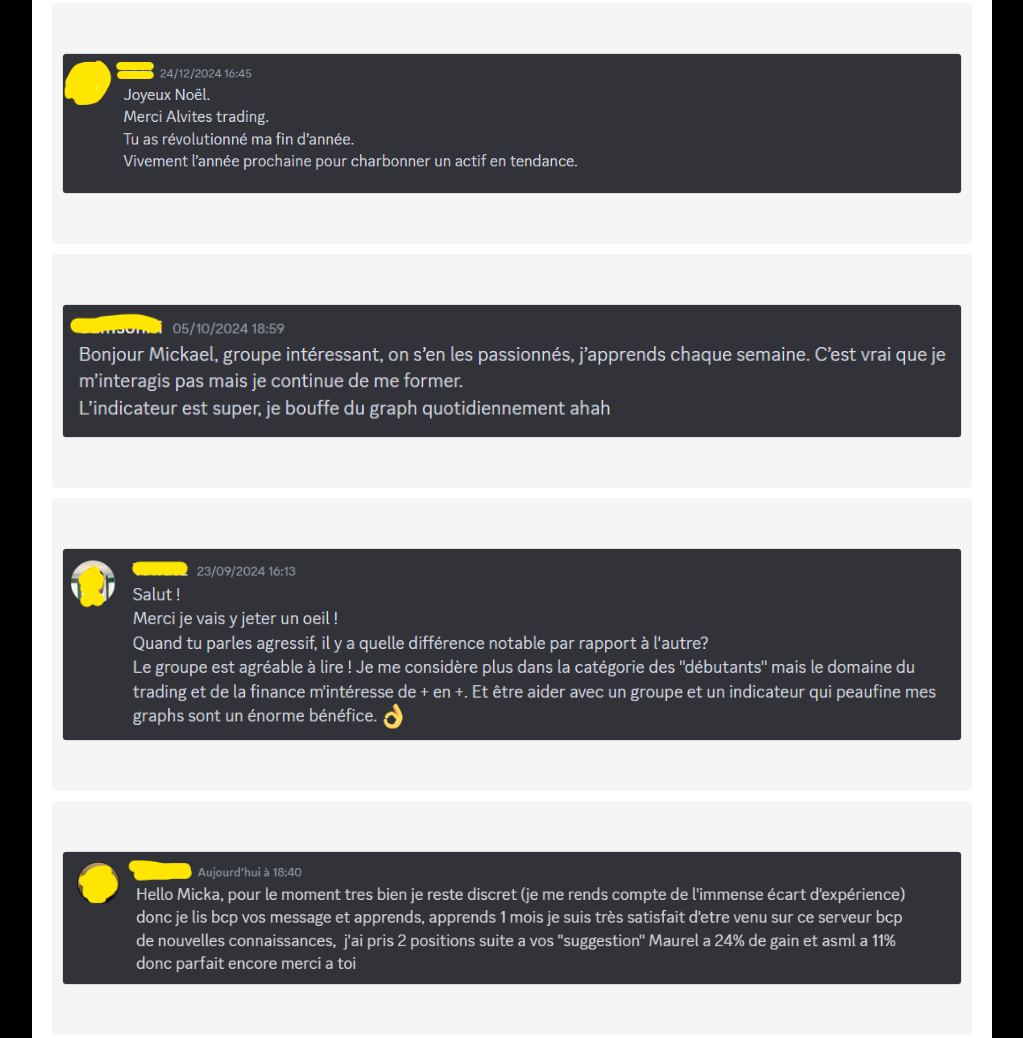
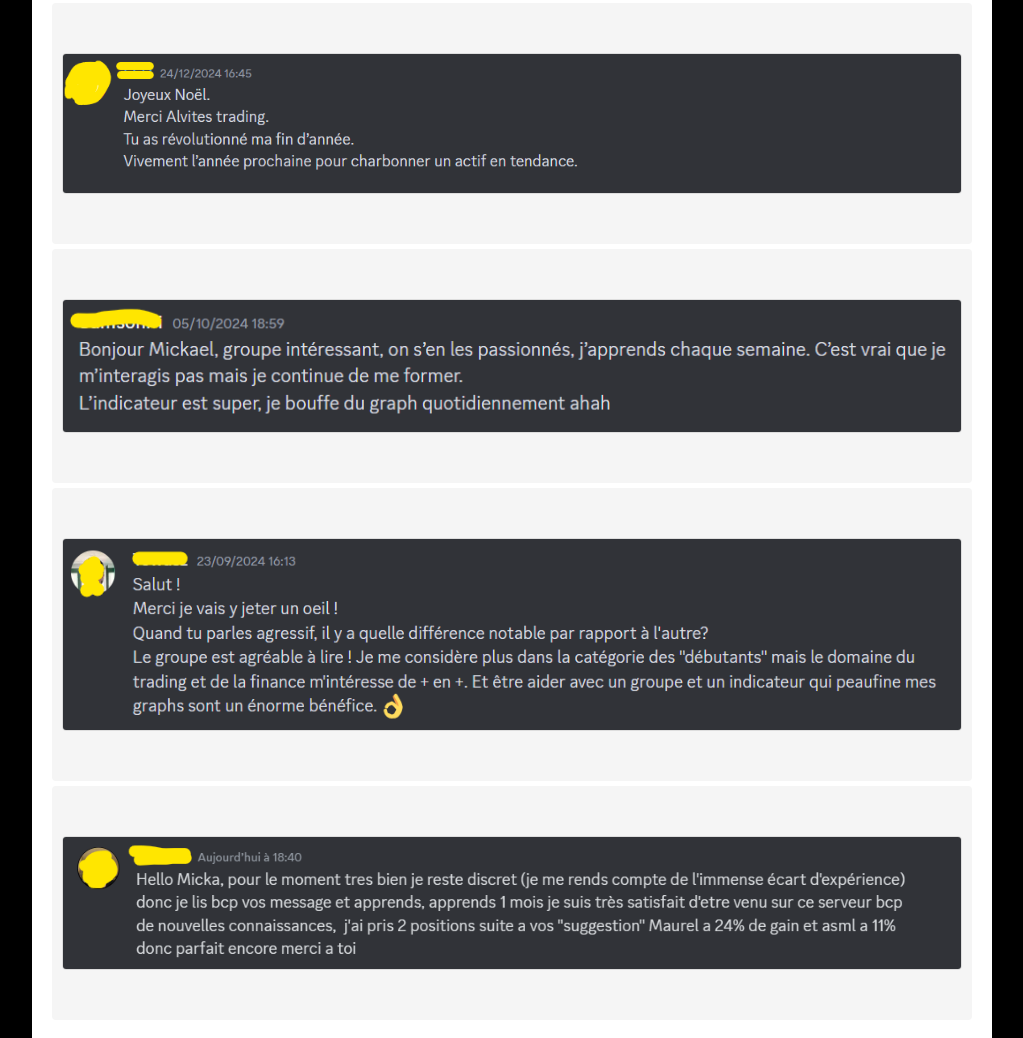
Before and after one commit to alvitestrading/indicators, a plain HTML site: page index.html in a window 1280 px wide. Shown: the part 4416-5454 px from the top of the page, without its empty margins (128-1151 px from the left). Drawn offline with Linux system fonts and the light colour scheme; a script that the page names is missing.

Commit message:
Update index.html

```diff
--- a/index.html
+++ b/index.html
@@ -113,7 +113,7 @@
     }
     .testimonial-item {
       background: #f5f5f5;
-      margin-bottom: 10px;
+      margin-bottom: 5px;
       padding: 10px;
       border-radius: 4px;
       font-style: italic;
```
